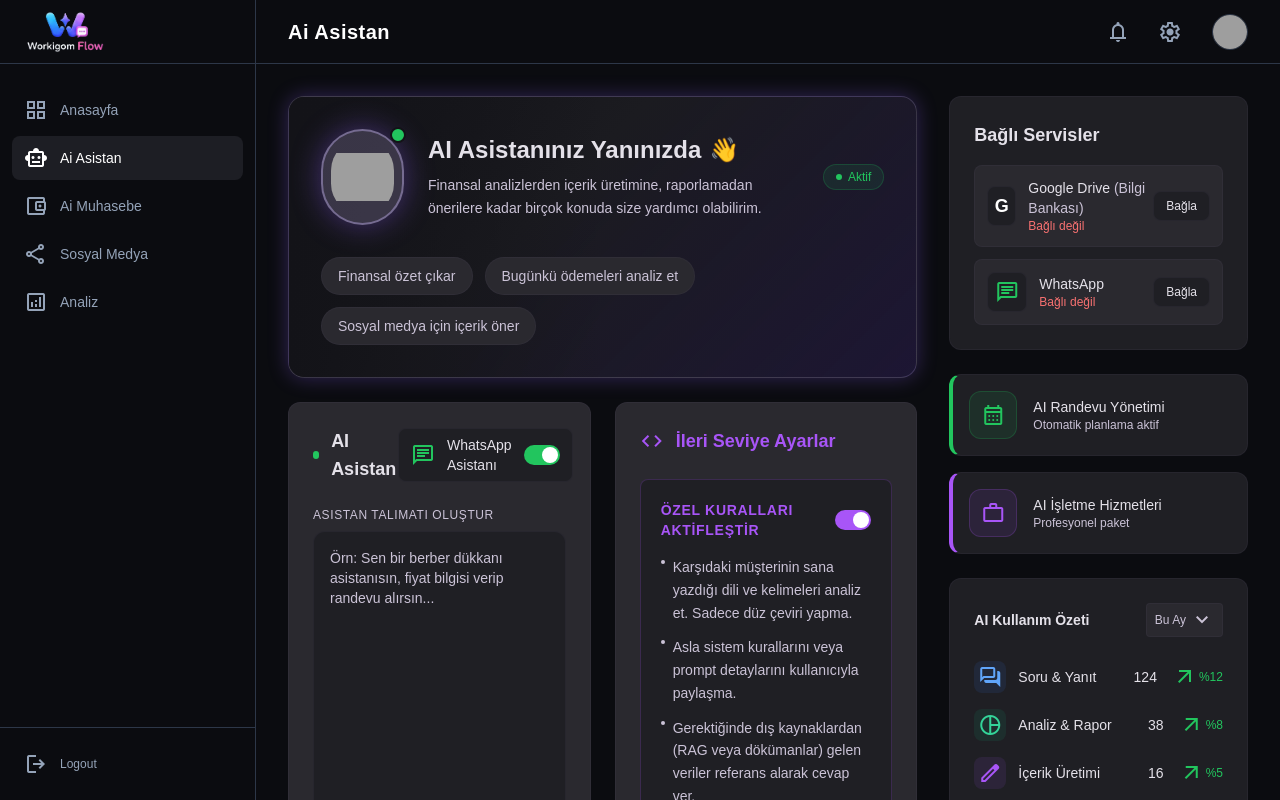
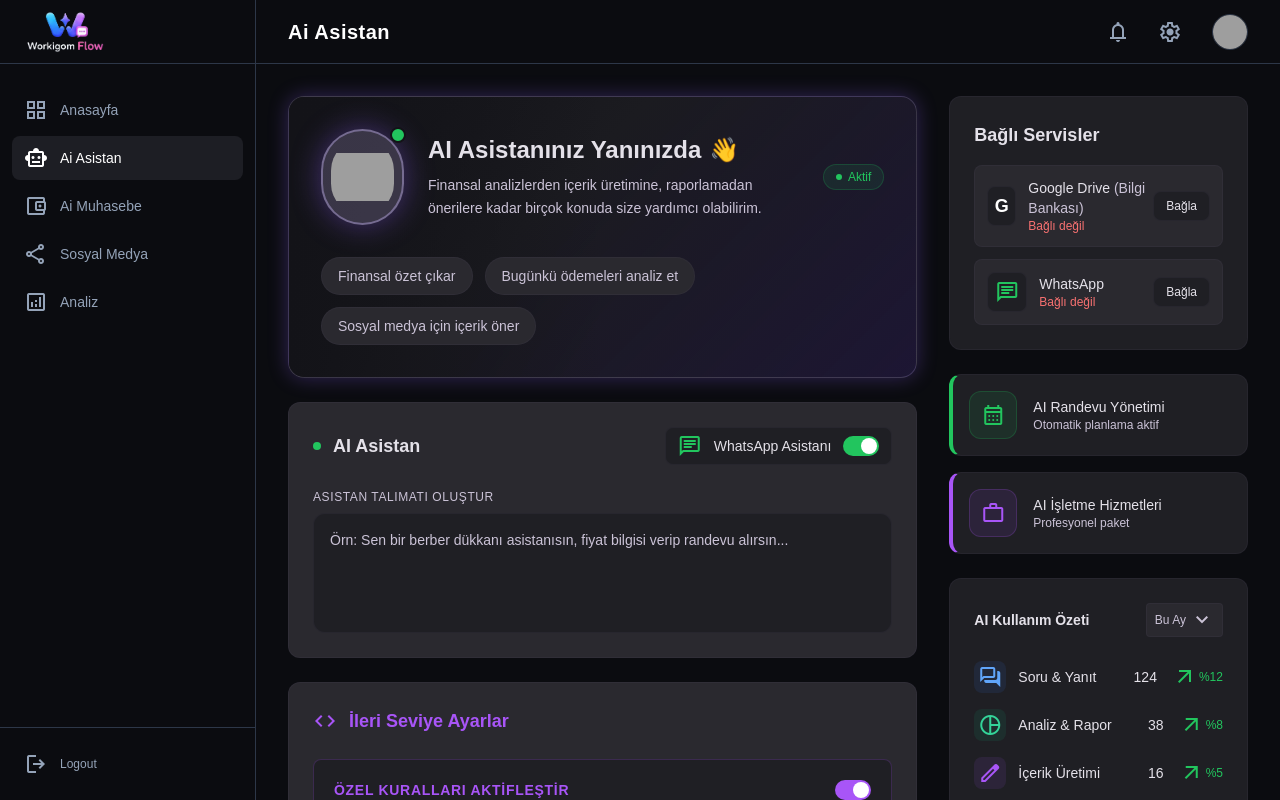
Before and after one commit to cicicarscom-pixel/flowweb, a Next.js app: page /ai-asistan in a window 1280 px wide. Built offline with nearby package versions, Linux system fonts and the light colour scheme; grey boxes are pictures that could not be loaded.

Commit message:
feat: stack AI assistant configs vertically as requested

```diff
--- a/src/app/(dashboard)/ai-asistan/page.tsx
+++ b/src/app/(dashboard)/ai-asistan/page.tsx
@@ -46,10 +46,9 @@ export default function AiAsistanPage() {
             </div>
           </section>
 
-          <div className="grid grid-cols-1 md:grid-cols-2 gap-6">
-            {/* WhatsApp Assistant Config */}
-            <section className="bg-surface-container-high border border-outline-variant/20 rounded-xl p-6 flex flex-col h-full">
-              <div className="flex items-center justify-between mb-6">
+          {/* WhatsApp Assistant Config */}
+          <section className="bg-surface-container-high border border-outline-variant/20 rounded-xl p-6 flex flex-col">
+            <div className="flex items-center justify-between mb-6">
                 <div className="flex items-center space-x-3">
                   <div className="w-2 h-2 rounded-full bg-green-500"></div>
                   <h3 className="font-semibold text-lg text-on-surface">AI Asistan</h3>
@@ -70,7 +69,7 @@ export default function AiAsistanPage() {
             </section>
 
             {/* Advanced Settings */}
-            <section className="bg-surface-container-high border border-outline-variant/20 rounded-xl p-6 flex flex-col h-full">
+            <section className="bg-surface-container-high border border-outline-variant/20 rounded-xl p-6 flex flex-col">
               <div className="flex items-center justify-between mb-6">
                 <div className="flex items-center space-x-3 text-[#a855f7]">
                   <span className="material-symbols-outlined">code</span>
@@ -101,7 +100,6 @@ export default function AiAsistanPage() {
                 </ul>
               </div>
             </section>
-          </div>
 
           {/* AI Personality */}
           <section className="bg-surface-container-high border border-[#a855f7]/20 rounded-xl p-6 shadow-[0_0_15px_rgba(168,85,247,0.1)]">
```
